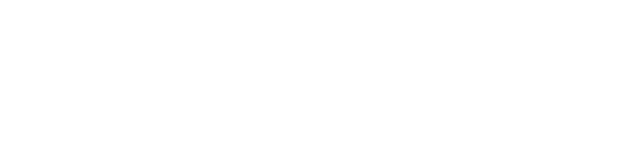
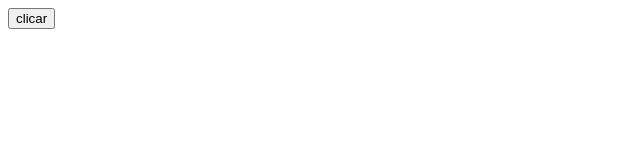
Before and after one commit to guisiltro/alerta-js, a plain HTML site: page index.html in a window 1280 px wide. Shown: the whole page, without its empty margins (0-640 px from the left). Drawn offline with Linux system fonts and the light colour scheme.

Commit message:
Update index.html

```diff
--- a/index.html
+++ b/index.html
@@ -7,6 +7,8 @@
 </head>
 <body>
 
+    <button>clicar</button>
+
     <script scr: script.js></script>
 
 </body>
```
